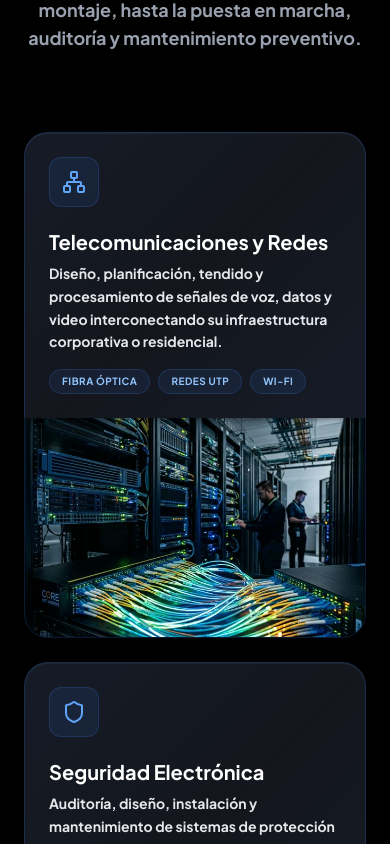
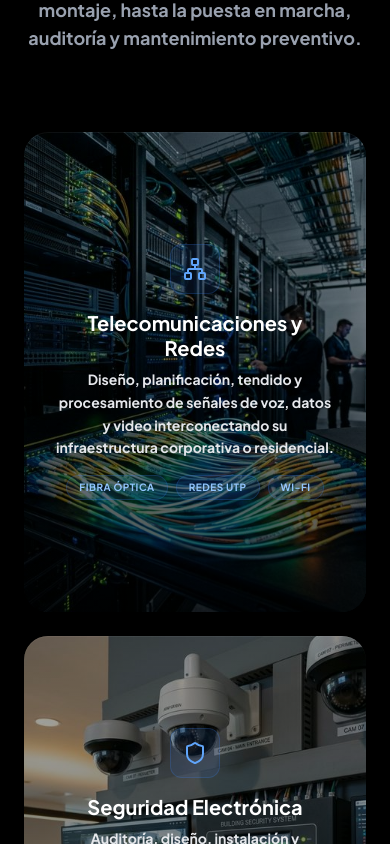
Before and after one commit to elemaxtoro88/Ing-Hector, a React (Vite) app: page / in a window 390 px wide. Shown: the part 5220-6064 px from the top of the page. Built offline with nearby package versions, Linux system fonts and the light colour scheme.

Commit message:
letras en imagenes de tarjetas

```diff
--- a/src/index.css
+++ b/src/index.css
@@ -182,59 +182,64 @@ h6 {
     animation: float-particle 20s infinite ease-in-out;
 }
 
-/* Mobile Layout (Static Stacked) */
+/* Mobile Layout (Transparent Centered Overlay) */
 @media (max-width: 767px) {
     .service-card-flip {
-        height: auto;
+        height: 480px;
         perspective: none;
     }
 
     .service-card-inner {
-        display: flex;
-        flex-direction: column;
-        /* Stack Info -> Image */
+        position: relative;
+        width: 100%;
+        height: 100%;
         transition: none;
         transform: none !important;
-        position: relative;
-    }
-
-    .service-card-back {
-        position: relative !important;
-        opacity: 1 !important;
-        visibility: visible !important;
-        pointer-events: auto !important;
-        transform: none !important;
-        height: auto;
-        min-height: 200px;
-        border-radius: 24px 24px 0 0 !important;
-        /* Rounded top only */
-        background-color: #121214;
-        border: 1px solid rgba(59, 130, 246, 0.2);
-        border-bottom: none;
-        padding: 1.5rem;
-        z-index: 2;
     }
 
     .service-card-front {
-        position: relative !important;
+        position: absolute;
+        inset: 0;
         opacity: 1 !important;
         visibility: visible !important;
-        pointer-events: auto !important;
-        transform: none !important;
-        height: 220px;
-        /* Fixed height for image part */
-        border-radius: 0 0 24px 24px !important;
-        /* Rounded bottom only */
+        z-index: 1;
+        border-radius: 24px;
         overflow: hidden;
-        z-index: 1;
-        border: 1px solid rgba(59, 130, 246, 0.2);
-        border-top: none;
     }
 
     .service-card-front img {
         width: 100%;
         height: 100%;
         object-fit: cover;
+    }
+
+    .service-card-back {
+        position: absolute;
+        inset: 0;
+        opacity: 1 !important;
+        visibility: visible !important;
+        background: linear-gradient(to bottom, rgba(0, 0, 0, 0.3) 0%, rgba(0, 0, 0, 0.7) 100%) !important;
+        backdrop-filter: none !important;
+        -webkit-backdrop-filter: none !important;
+        border: none !important;
+        z-index: 2;
+        display: flex;
+        flex-direction: column;
+        justify-content: center;
+        align-items: center;
+        text-align: center;
+        padding: 2rem;
+        pointer-events: none;
+    }
+
+    .service-card-back * {
+        text-align: center;
+        margin-left: auto;
+        margin-right: auto;
+    }
+
+    .service-card-back .flex-wrap {
+        justify-content: center;
     }
 }
 
```
